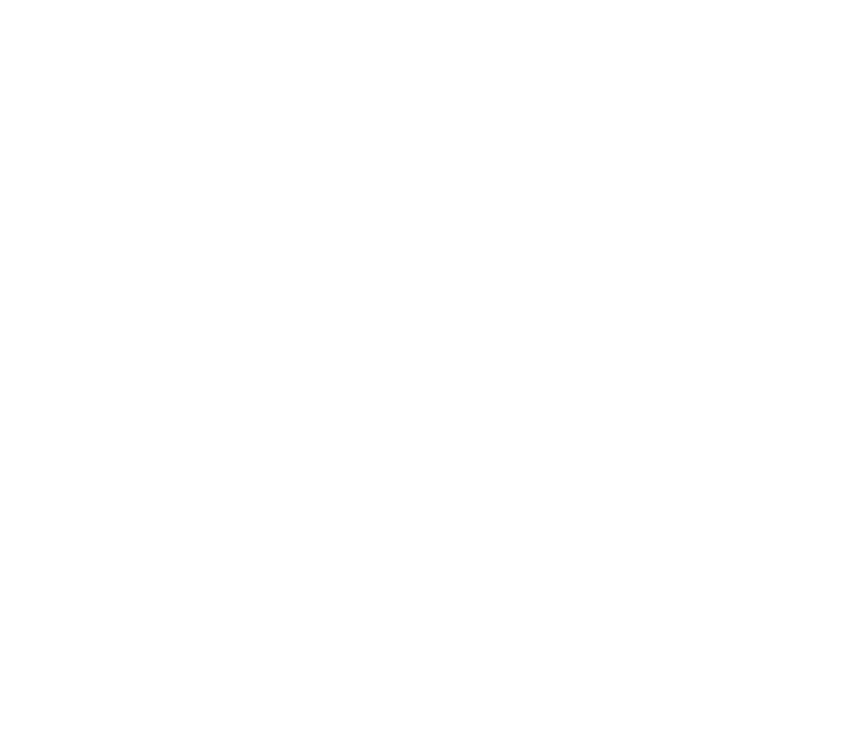
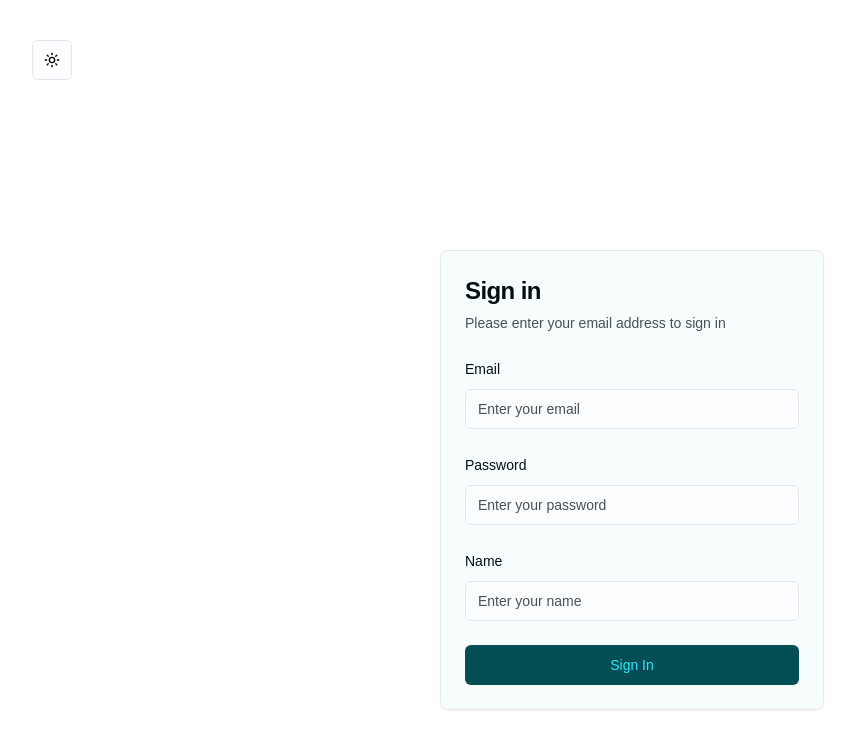
Before and after one commit to noelfoka/auth_nextjs_app, a Next.js app: page /login in a window 1280 px wide. Shown: the top 748 px of the page, without its empty margins (8-863 px from the left). Built offline with nearby package versions, Linux system fonts and the light colour scheme.

Commit message:
add many things

```diff
--- /dev/null
+++ b/schema/index.ts
@@ -0,0 +1,7 @@
+import { z } from 'zod';
+
+export const LoginSchema = z.object({
+  email: z.string().email(),
+  password: z.string(),
+  name: z.string(),
+});
--- a/src/app/globals.css
+++ b/src/app/globals.css
@@ -8,57 +8,57 @@
 
 @layer base {
   :root {
-    --background: 218 52% 98%;
-    --foreground: 218 77% 2%;
-    --muted: 218 19% 92%;
-    --muted-foreground: 218 14% 40%;
-    --popover: 218 52% 98%;
-    --popover-foreground: 218 77% 2%;
-    --card: 218 52% 98%;
-    --card-foreground: 218 77% 2%;
-    --border: 218 8% 92%;
-    --input: 218 8% 92%;
-    --primary: 218 27% 70%;
-    --primary-foreground: 218 27% 10%;
-    --secondary: 218 10% 87%;
-    --secondary-foreground: 218 10% 27%;
-    --accent: 218 10% 87%;
-    --accent-foreground: 218 10% 27%;
-    --destructive: 16 99% 22%;
-    --destructive-foreground: 16 99% 82%;
-    --ring: 218 27% 70%;
-    --chart-1: 218 27% 70%;
-    --chart-2: 218 10% 87%;
-    --chart-3: 218 10% 87%;
-    --chart-4: 218 10% 90%;
-    --chart-5: 218 30% 70%;
+    --background: 185 49% 99%;
+    --foreground: 185 67% 5%;
+    --muted: 185 22% 90%;
+    --muted-foreground: 185 8% 30%;
+    --popover: 185 49% 99%;
+    --popover-foreground: 185 67% 5%;
+    --card: 185 49% 98%;
+    --card-foreground: 185 67% 4%;
+    --border: 185 12% 90%;
+    --input: 185 12% 90%;
+    --primary: 185 94% 17%;
+    --primary-foreground: 185 94% 57%;
+    --secondary: 185 17% 81%;
+    --secondary-foreground: 185 17% 21%;
+    --accent: 185 26% 76%;
+    --accent-foreground: 185 26% 16%;
+    --destructive: 10 96% 22%;
+    --destructive-foreground: 10 96% 82%;
+    --ring: 185 94% 17%;
+    --chart-1: 185 94% 17%;
+    --chart-2: 185 17% 81%;
+    --chart-3: 185 26% 76%;
+    --chart-4: 185 17% 84%;
+    --chart-5: 185 97% 17%;
     --radius: 0.5rem;
   }
 
   .dark {
-    --background: 218 35% 1%;
-    --foreground: 218 28% 98%;
-    --muted: 218 19% 8%;
-    --muted-foreground: 218 14% 60%;
-    --popover: 218 35% 1%;
-    --popover-foreground: 218 28% 98%;
-    --card: 218 35% 1%;
-    --card-foreground: 218 28% 98%;
-    --border: 218 8% 10%;
-    --input: 218 8% 10%;
-    --primary: 218 27% 70%;
-    --primary-foreground: 218 27% 10%;
-    --secondary: 218 10% 15%;
-    --secondary-foreground: 218 10% 75%;
-    --accent: 218 10% 15%;
-    --accent-foreground: 218 10% 75%;
-    --destructive: 16 99% 49%;
+    --background: 185 59% 3%;
+    --foreground: 185 39% 98%;
+    --muted: 185 22% 10%;
+    --muted-foreground: 185 8% 70%;
+    --popover: 185 59% 3%;
+    --popover-foreground: 185 39% 98%;
+    --card: 185 59% 4%;
+    --card-foreground: 185 39% 99%;
+    --border: 185 12% 10%;
+    --input: 185 12% 10%;
+    --primary: 185 94% 17%;
+    --primary-foreground: 185 94% 57%;
+    --secondary: 185 13% 20%;
+    --secondary-foreground: 185 13% 80%;
+    --accent: 185 22% 30%;
+    --accent-foreground: 185 22% 90%;
+    --destructive: 10 96% 46%;
     --destructive-foreground: 0 0% 100%;
-    --ring: 218 27% 70%;
-    --chart-1: 218 27% 70%;
-    --chart-2: 218 10% 15%;
-    --chart-3: 218 10% 15%;
-    --chart-4: 218 10% 18%;
-    --chart-5: 218 30% 70%;
+    --ring: 185 94% 17%;
+    --chart-1: 185 94% 17%;
+    --chart-2: 185 13% 20%;
+    --chart-3: 185 22% 30%;
+    --chart-4: 185 13% 23%;
+    --chart-5: 185 97% 17%;
   }
 }
--- a/src/app/login/page.tsx
+++ b/src/app/login/page.tsx
@@ -7,24 +7,106 @@
   CardDescription,
   CardHeader,
   CardTitle,
-  CardFooter,
 } from "@/components/ui/card";
 import {
   Form,
   FormControl,
   FormLabel,
   FormItem,
-  FormErrorMessage,
-  FormDescription,
-  FormField,
+  FormMessage, // Corrected import
 } from "@/components/ui/form";
 import { Button } from "@/components/ui/button";
 import { Input } from "@/components/ui/input";
+import { z } from "zod";
+import { useForm } from "react-hook-form";
+import { zodResolver } from "@hookform/resolvers/zod";
+import { LoginSchema } from "../../../schema";
+import { ModeToggle } from "@/components/toggle-mode";
+
+type LoginFormType = z.infer<typeof LoginSchema>;
 
 const LoginPage = () => {
+  const form = useForm<LoginFormType>({
+    resolver: zodResolver(LoginSchema),
+    defaultValues: {
+      email: "",
+      password: "",
+      name: "",
+    },
+  });
+
+  const onSubmit = (data: LoginFormType) => {
+    console.log("Form Submitted", data);
+  };
+
   return (
     <Suspense>
-      <main className="w-full h-full flex justify-center items-center"></main>
+      <div className="self-start mt-10 ml-10">
+        <ModeToggle />
+      </div>
+      <main className="w-full h-screen flex justify-center items-center">
+        <Card className="max-w-sm w-full">
+          <CardHeader>
+            <CardTitle className="text-2xl">Sign in</CardTitle>
+            <CardDescription>
+              Please enter your email address to sign in
+            </CardDescription>
+          </CardHeader>
+
+          <CardContent className="space-y-4">
+            <Form {...form}>
+              <form
+                onSubmit={form.handleSubmit(onSubmit)}
+                className="space-y-6"
+              >
+                <FormItem>
+                  <FormLabel>Email</FormLabel>
+                  <FormControl>
+                    <Input
+                      {...form.register("email")}
+                      placeholder="Enter your email"
+                    />
+                  </FormControl>
+                  <FormMessage>
+                    {form.formState.errors.email?.message}
+                  </FormMessage>
+                </FormItem>
+
+                <FormItem>
+                  <FormLabel>Password</FormLabel>
+                  <FormControl>
+                    <Input
+                      {...form.register("password")}
+                      type="password"
+                      placeholder="Enter your password"
+                    />
+                  </FormControl>
+                  <FormMessage>
+                    {form.formState.errors.password?.message}
+                  </FormMessage>
+                </FormItem>
+
+                <FormItem>
+                  <FormLabel>Name</FormLabel>
+                  <FormControl>
+                    <Input
+                      {...form.register("name")}
+                      placeholder="Enter your name"
+                    />
+                  </FormControl>
+                  <FormMessage>
+                    {form.formState.errors.name?.message}
+                  </FormMessage>
+                </FormItem>
+
+                <Button type="submit" className="w-full">
+                  Sign In
+                </Button>
+              </form>
+            </Form>
+          </CardContent>
+        </Card>
+      </main>
     </Suspense>
   );
 };
--- a/src/app/page.tsx
+++ b/src/app/page.tsx
@@ -1,3 +1,5 @@
+"use client"
+
 import { ModeToggle } from "@/components/toggle-mode";
 import { Button } from "@/components/ui/button";
 import Link from "next/link";
```
Also changed, not shown: 1 other file (tests, documents, lock files or other folders).
